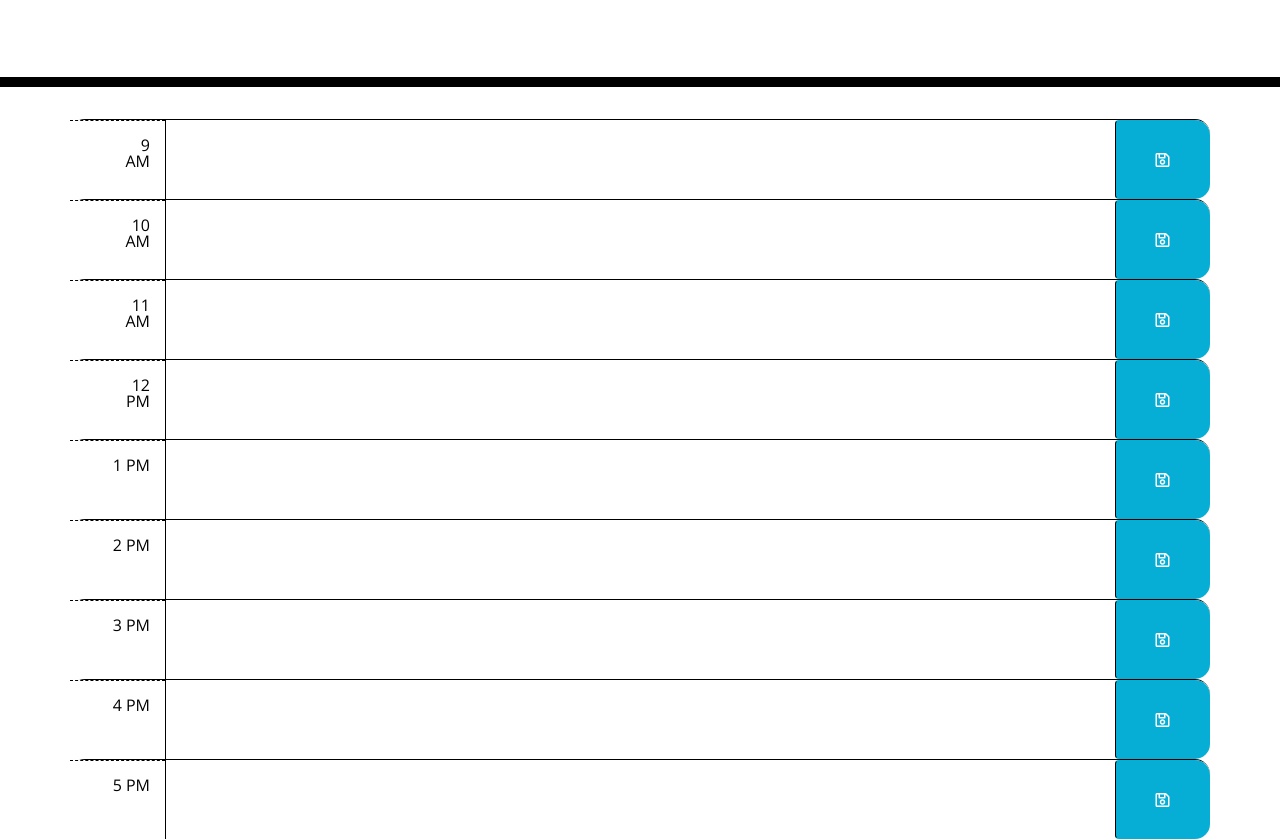
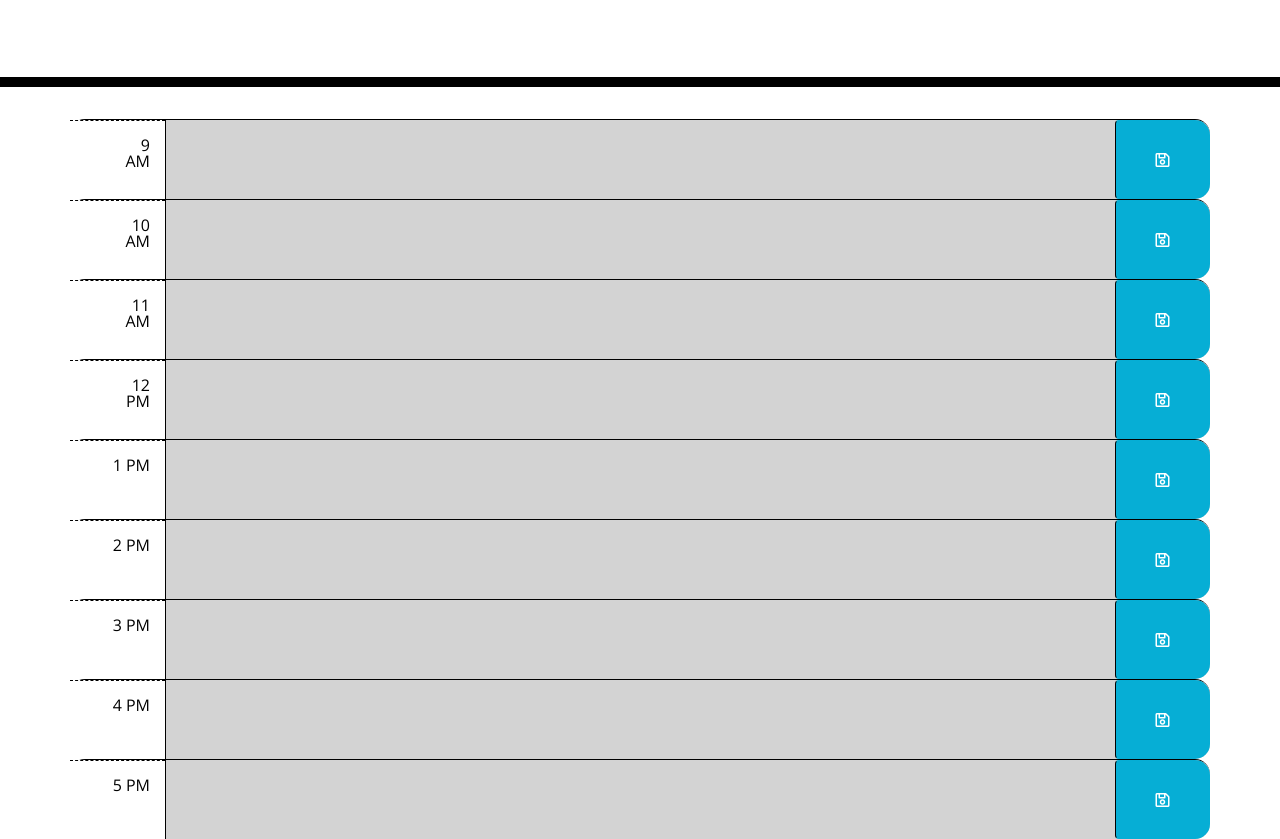
Before and after one commit to tcampbell01/calendar-automatic-spoon, a plain HTML site: page index.html in a window 1280 px wide. Shown: the part 181-1020 px from the top of the page. Drawn offline with nearby package versions, Linux system fonts and the light colour scheme.

Commit message:
added timeBlocks

```diff
--- a/JS/calendar.js
+++ b/JS/calendar.js
@@ -1,34 +1,57 @@
 $(document).ready(function () {
+
+
     $(".saveBtn").on("click", function () {
 
-        $(".saveBtn").on("click", function () {
-            // Get nearby values of the description in JQuery
-            var text = $(this).siblings(".description").val();
-            var time = $(this).parent().attr('id');
 
-            window.localStorage.setItem("appointment",text);
-            window.localStorage.setItem("hour", time);
+        // Get nearby values of the description in JQuery
+        var value = $(this).siblings(".description").val();
+        var time = $(this).parent().attr('id');
 
+        // Store
+        localStorage.setItem(time, value);
 
-            console.log(text);
-            console.log(time);
-            window.localStorage.getItem("appointment");
-            window.localStorage.getItem("hour");
+    });
 
-            // Save text in local storage
+    function timeBlocks() {
+        //getting current time (current number of hours)
+        var currentHour = moment().hours();
+        //looping over timeblocks
+        $('.time-block').each(function () {
+            var blockHour = parseInt($(this).attr('id').split("-")[1]);
+
+            //apply if conditionals to past/present/future
+
+            if (blockHour < currentHour) {
+                $(this).addClass("past");
+            } else if (blockHour === currentHour) {
+                $(this).removeClass("past");
+                $(this).addClass("present");
+            } else {
+                $(this).removeClass("past");
+                $(this).removeClass("present");
+                $(this).addClass("future");
+            }
+        });
+    }
+    timeBlocks();
+
+    var interval = setInterval(timeBlocks, 15000);
+
+    //console.log(saveAppointments);
+
+    $('#hour-9 .description').val(localStorage.getItem());
+    $('#hour-10 .description').val(localStorage.getItem());
+    $('#hour-11 .description').val(localStorage.getItem());
+    $('#hour-12 .description').val(localStorage.getItem());
+    $('#hour-13 .description').val(localStorage.getItem());
+    $('#hour-14 .description').val(localStorage.getItem());
+    $('#hour-15 .description').val(localStorage.getItem());
+    $('#hour-16 .description').val(localStorage.getItem());
+    $('#hour-17 .description').val(localStorage.getItem());
+
+    $("#currentDay").text(moment().format('dddd, MMMM Do'));
 
 
 
-
-
-
-      //const returnedData=localStorage.getItem(text,time);
-
-         } )
-
-
-
-
-    }  ) } )
-
-    $('').html(window.localStorage.getItem('content'));
+});
--- a/index.html
+++ b/index.html
@@ -20,23 +20,23 @@
     <p id="currentDay" class="lead"></p>
   </header>
   <div class="container">
-  <div id="hour9" class="row time-block">
-    <div class="col-md-1 hour">
+  <div id="hour-9" class="row time-block">
+    <div class="col-lg-1 hour">
         9 AM
     </div>
-    <textarea class="col-md-10 description">
+    <textarea class="col-lg-10 description">
     </textarea>
     <button class="btn saveBtn col-md-1"><i class="far fa-save"></i></button>
 </div>
-<div id="hour10" class="row time-block">
+<div id="hour-10" class="row time-block">
   <div class="col-md-1 hour">
       10 AM
   </div>
-  <textarea class="col-md-10 description">
+  <textarea class="col-lg-10 description">
   </textarea>
   <button class="btn saveBtn col-md-1"><i class="far fa-save"></i></button>
 </div>
-<div id="hour11" class="row time-block">
+<div id="hour-11" class="row time-block">
   <div class="col-md-1 hour">
       11 AM
   </div>
@@ -44,7 +44,7 @@
   </textarea>
   <button class="btn saveBtn col-md-1"><i class="far fa-save"></i></button>
 </div>
-<div id="hour12" class="row time-block">
+<div id="hour-12" class="row time-block">
   <div class="col-md-1 hour">
       12 PM
   </div>
@@ -52,7 +52,7 @@
   </textarea>
   <button class="btn saveBtn col-md-1"><i class="far fa-save"></i></button>
 </div>
-<div id="hour1" class="row time-block">
+<div id="hour-13" class="row time-block">
   <div class="col-md-1 hour">
       1 PM
   </div>
@@ -60,7 +60,7 @@
   </textarea>
   <button class="btn saveBtn col-md-1"><i class="far fa-save"></i></button>
 </div>
-<div id="hour2" class="row time-block">
+<div id="hour-14" class="row time-block">
   <div class="col-md-1 hour">
       2 PM
   </div>
@@ -68,7 +68,7 @@
   </textarea>
   <button class="btn saveBtn col-md-1"><i class="far fa-save"></i></button>
   </div>
-<div id="hour3" class="row time-block">
+<div id="hour-15" class="row time-block">
   <div class="col-md-1 hour">
       3 PM
   </div>
@@ -76,7 +76,7 @@
   </textarea>
   <button class="btn saveBtn col-md-1"><i class="far fa-save"></i></button>
 </div>
-<div id="hour4" class="row time-block">
+<div id="hour-16" class="row time-block">
   <div class="col-md-1 hour">
       4 PM
   </div>
@@ -84,7 +84,7 @@
   </textarea>
   <button class="btn saveBtn col-md-1"><i class="far fa-save"></i></button>
 </div>
-<div id="hour5" class="row time-block">
+<div id="hour-17" class="row time-block">
   <div class="col-md-1 hour">
       5 PM
   </div>
```
